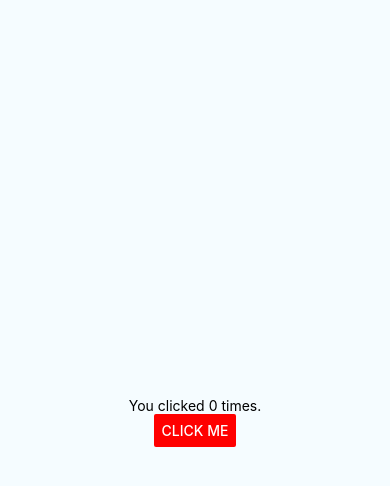
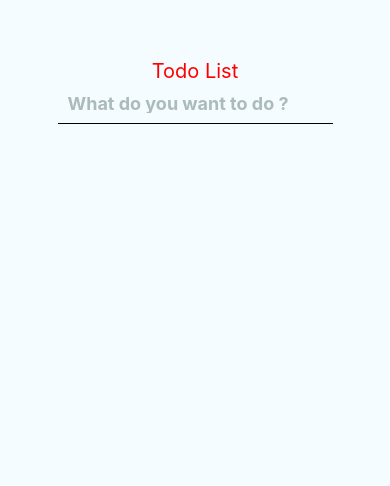
Before and after one commit to lamhungypl/RNTodo, a React Native app: screen / in a window 390 px wide. Shown: the top 486 px of the page. Built offline with nearby package versions, Linux system fonts and the light colour scheme.

Commit message:
add RN vector icons

```diff
--- a/App.js
+++ b/App.js
@@ -1,18 +1,24 @@
-import React, {useState} from 'react';
-import {StyleSheet, Text, View, Button} from 'react-native';
+import React from 'react';
+import {
+  StyleSheet,
+  Text,
+  View,
+  TouchableOpacity,
+  TextInput,
+} from 'react-native';
 
 export default function App() {
-  const [count, setCount] = useState(0);
-
   return (
     <View style={styles.container}>
-      <Text>You clicked {count} times.</Text>
-      <Button
-        onPress={() => setCount(count + 1)}
-        title="Click me"
-        color="red"
-        accessibilityLabel="Click this button to increase count"
-      />
+      <Text style={styles.header}>Todo List</Text>
+      <View style={styles.textInputContainer}>
+        <TextInput
+          style={styles.textInput}
+          multiline={true}
+          placeholder="What do you want to do ?"
+          placeholderTextColor="#abbabb"
+        />
+      </View>
     </View>
   );
 }
@@ -20,18 +26,31 @@
 const styles = StyleSheet.create({
   container: {
     flex: 1,
-    justifyContent: 'center',
+    justifyContent: 'flex-start',
     alignItems: 'center',
     backgroundColor: '#F5FCFF',
   },
-  welcome: {
+  header: {
+    marginTop: '15%',
     fontSize: 20,
-    textAlign: 'center',
-    margin: 10,
+    color: 'red',
+    paddingBottom: 10,
   },
-  instructions: {
-    textAlign: 'center',
-    color: '#333333',
-    marginBottom: 5,
+  textInputContainer: {
+    flexDirection: 'row',
+    alignItems: 'baseline',
+    borderColor: 'black',
+    borderBottomWidth: 1,
+    paddingRight: 10,
+    paddingBottom: 10,
+  },
+  textInput: {
+    flex: 1,
+    height: 20,
+    fontSize: 18,
+    fontWeight: 'bold',
+    color: 'black',
+    paddingLeft: 10,
+    minHeight: '3%',
   },
 });
--- a/package.json
+++ b/package.json
@@ -12,6 +12,7 @@
   "dependencies": {
     "react": "16.9.0",
     "react-native": "0.61.2",
+    "react-native-vector-icons": "^6.6.0",
     "react-redux": "^7.1.1",
     "redux": "^4.0.4"
   },
```
Also changed, not shown: 23 other files (tests, documents, lock files or other folders).
